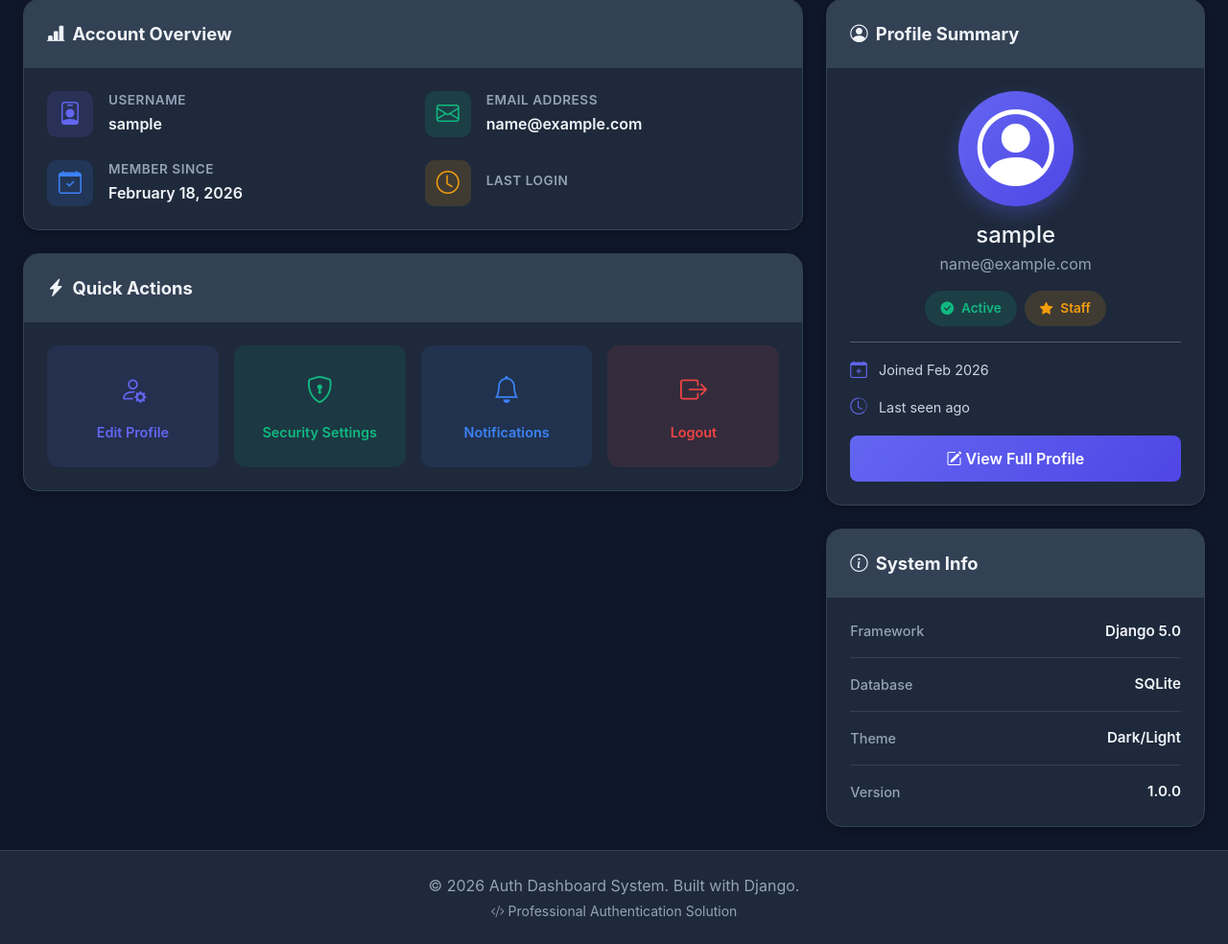
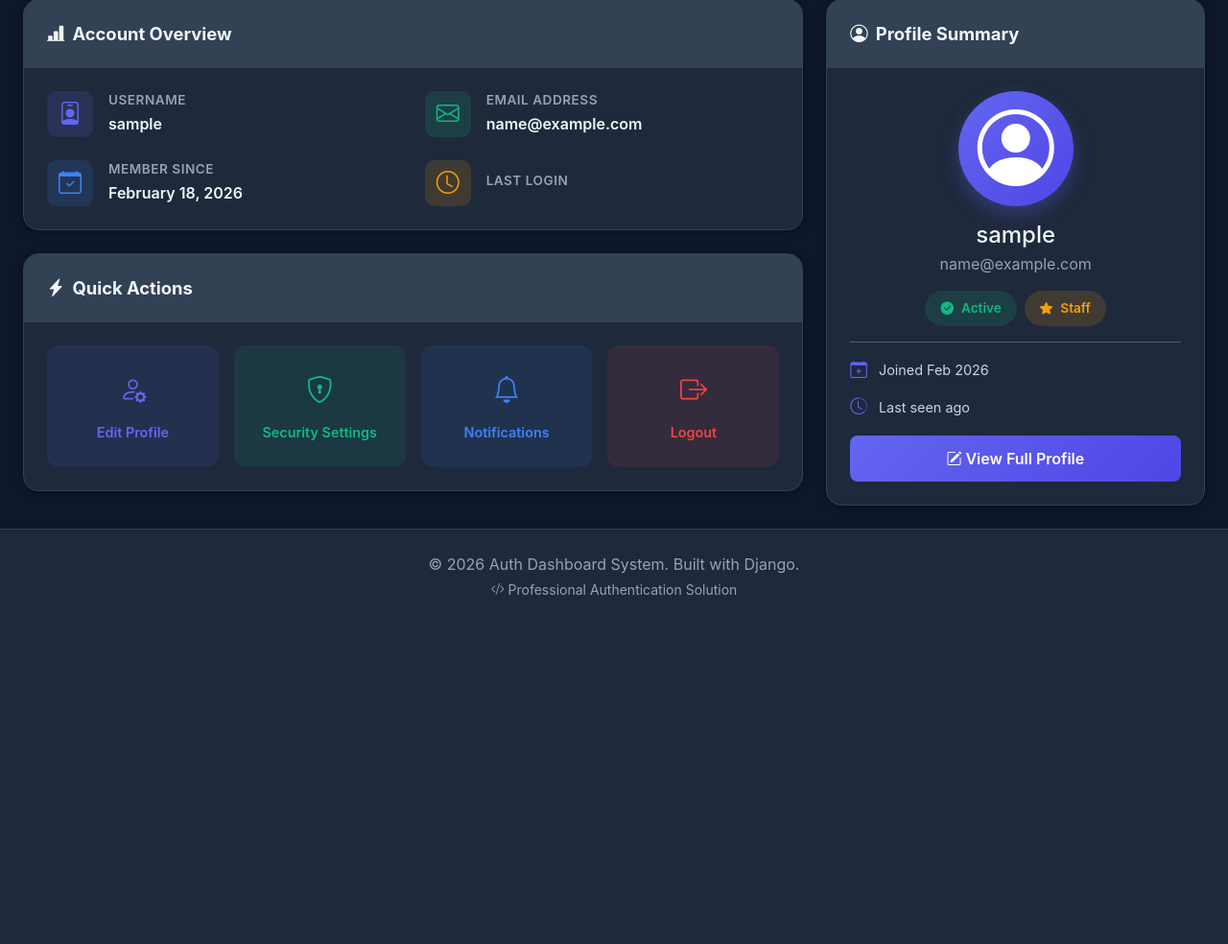
Before and after one commit to MuhammadMoueen/django-mini-projects-portfolio, a Django app: page /dashboard/ in a window 1280 px wide. Shown: the part 621-1605 px from the top of the page at 96% size. After the commit the page ends 1242 px from the top, so only its background shows below. Run offline with Django 5.2, Linux system fonts and the light colour scheme; the visitor is signed in with stand-in values (Sample User, id 1).

Commit message:
Remove System Info section from dashboard for cleaner UI

```diff
--- a/django-auth-dashboard-system/users/templates/users/dashboard.html
+++ b/django-auth-dashboard-system/users/templates/users/dashboard.html
@@ -211,34 +211,6 @@
                     </a>
                 </div>
             </div>
-
-            <div class="content-card mt-4">
-                <div class="card-header-custom">
-                    <h5 class="card-title-custom">
-                        <i class="bi bi-info-circle me-2"></i>System Info
-                    </h5>
-                </div>
-                <div class="card-body-custom">
-                    <div class="info-list">
-                        <div class="info-item">
-                            <span class="info-label">Framework</span>
-                            <span class="info-value">Django 5.0</span>
-                        </div>
-                        <div class="info-item">
-                            <span class="info-label">Database</span>
-                            <span class="info-value">SQLite</span>
-                        </div>
-                        <div class="info-item">
-                            <span class="info-label">Theme</span>
-                            <span class="info-value">Dark/Light</span>
-                        </div>
-                        <div class="info-item">
-                            <span class="info-label">Version</span>
-                            <span class="info-value">1.0.0</span>
-                        </div>
-                    </div>
-                </div>
-            </div>
         </div>
     </div>
 </div>
```
